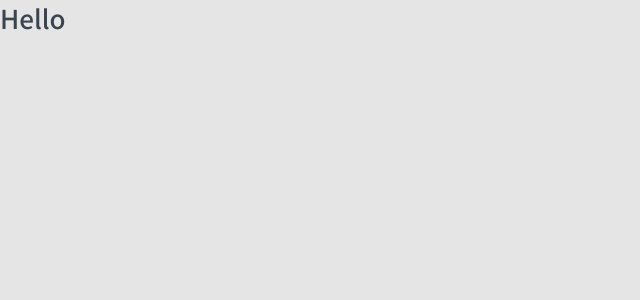
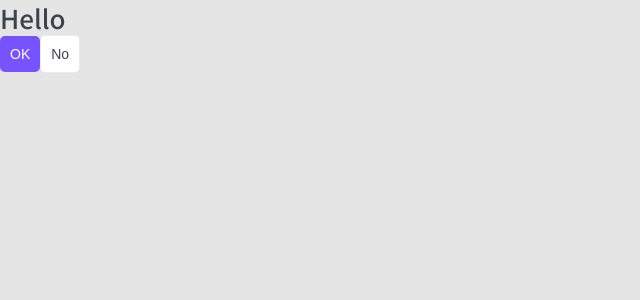
Before and after one commit to Dmitry-Klyuev/next-js-top-app, a Next.js app: page / in a window 1280 px wide. Shown: the top 300 px of the page, without its empty margins (0-640 px from the left). Built offline with nearby package versions, Linux system fonts and the light colour scheme.

Commit message:
add component button

```diff
--- /dev/null
+++ b/components/Button/Button.module.css
@@ -0,0 +1,30 @@
+.button {
+    display: inline-block;
+    cursor: pointer;
+    box-sizing: border-box;
+    padding: 10px;
+    border: none;
+    text-align: center;
+    border-radius: 5px;
+    font-size: 14px;
+    transition: all 0.2s;
+}
+
+.primary {
+    background: var(--primary);
+    color: var(--white);
+}
+.primary:hover{
+    background: var(--primary-hover);
+}
+
+.ghost {
+    color: var(--black);
+    background: var(--white);
+    border: 1px solid var(--grey-light);
+}
+
+.ghost:hover{
+    color: var(--white);
+    background: var(--primary);
+}
--- a/components/Button/Button.props.ts
+++ b/components/Button/Button.props.ts
@@ -0,0 +1,6 @@
+import {ReactNode} from "react";
+
+export interface ButtonProps {
+    children: ReactNode;
+    appearance: 'primary' | 'ghost';
+}
--- a/components/Button/Button.tsx
+++ b/components/Button/Button.tsx
@@ -0,0 +1,12 @@
+import styles from './Button.module.css';
+import {ButtonProps} from './Button.props';
+import cn from 'classnames';
+
+export const Button = ({children, appearance}: ButtonProps): JSX.Element => {
+    return (
+        <button className={cn(styles.button, {
+            [styles.primary]: appearance === 'primary',
+            [styles.ghost]: appearance === 'ghost',
+        })}>{children}</button>
+    );
+};
--- a/components/index.ts
+++ b/components/index.ts
@@ -1 +1,2 @@
 export * from './Htag/Htag';
+export * from './Button/Button'
--- a/package.json
+++ b/package.json
@@ -12,6 +12,7 @@
   "dependencies": {
     "@typescript-eslint/eslint-plugin": "^5.30.6",
     "@typescript-eslint/parser": "^5.30.6",
+    "classnames": "^2.3.1",
     "next": "12.2.2",
     "react": "18.2.0",
     "react-dom": "18.2.0",
--- a/pages/index.tsx
+++ b/pages/index.tsx
@@ -1,9 +1,12 @@
-import { Htag } from "../components";
+import { Htag, Button } from "../components";
 
 export default function Home(): JSX.Element {
     return (
         <>
             <Htag tag={"h1"}>Hello</Htag>
+            <Button appearance={'primary'}> OK </Button>
+            <Button appearance={'ghost'}> No </Button>
+
         </>
     );
 }
--- a/styles/globals.css
+++ b/styles/globals.css
@@ -17,8 +17,10 @@
 
 :root{
     --black: #3B434E;
+    --grey-light: #EBEBEB;
     --white: white;
     --primary: #7653FC;
+    --primary-hover: #5c34f8;
     --red: #FC836D;
     --green:#1DC37E;
     --green-light: #C8F8E4;
```
Also changed, not shown: components/Button/Button,module.css (deleted), 1 other file (tests, documents, lock files or other folders).
